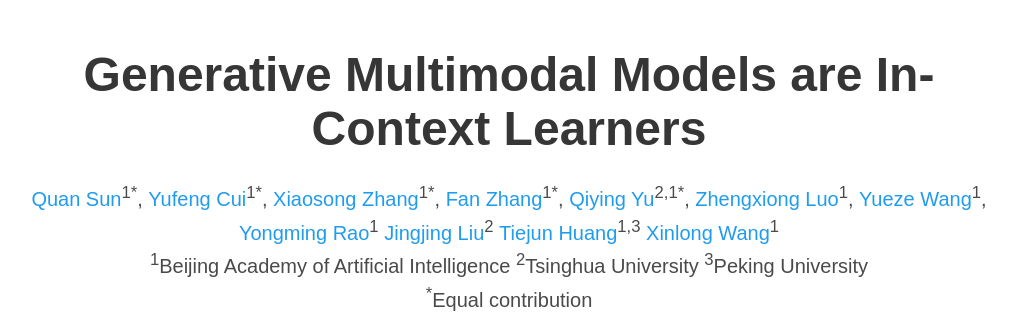
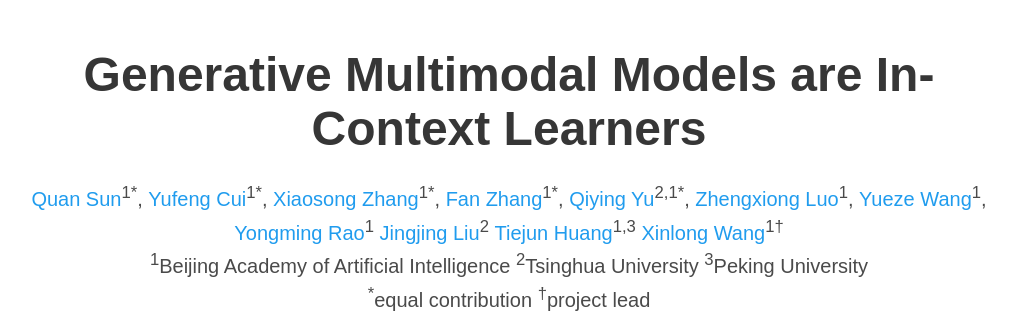
Before and after one commit to baaivision/emu2, a plain HTML site: page index.html in a window 1280 px wide. Shown: the top 324 px of the page, without its empty margins (131-1147 px from the left). Drawn offline with nearby package versions, Linux system fonts and the light colour scheme; some icons are missing; a web font is replaced by a local one.

Commit message:
fix typo

```diff
--- a/index.html
+++ b/index.html
@@ -77,7 +77,7 @@
               <a href="https://scholar.google.com/citations?user=knvEK4AAAAAJ&hl=en">Tiejun Huang</a><sup>1,3</sup>
             </span>
             <span class="author-block">
-              <a href="https://www.xloong.wang/">Xinlong Wang</a><sup>1</sup>
+              <a href="https://www.xloong.wang/">Xinlong Wang</a><sup>1†</sup>
             </span>
           </div>
 
@@ -88,7 +88,8 @@
           </div>
 
           <div class="is-size-5 publication-authors">
-            <span class="author-block"><sup>*</sup>Equal contribution</span>
+            <span class="author-block"><sup>*</sup>equal contribution</span>
+            <span class="author-block"><sup>†</sup>project lead</span>
           </div>
 
           <div class="column has-text-centered">
@@ -225,7 +226,7 @@
           <div class="column is-full-width">
 
         <!-- cases. -->
-        <h2 class="title is-3">Multimodal in-Context learning</h3>
+        <h2 class="title is-3">Multimodal in-context learning</h3>
         <div class="columns is-centered">
           <div class="column content">
             <img src="./static/images/multi-modal-incontext-learning.png" class="interpolation-image" alt="multi-modal-incontext-learning."/>
```
